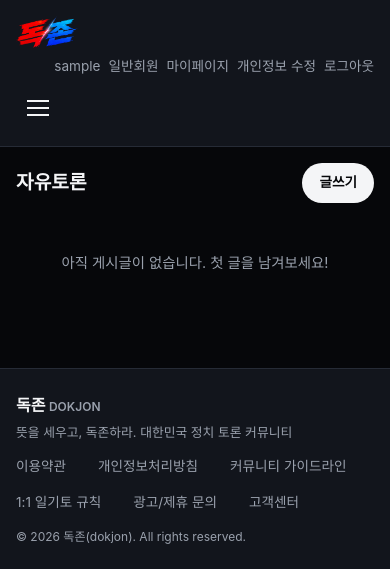
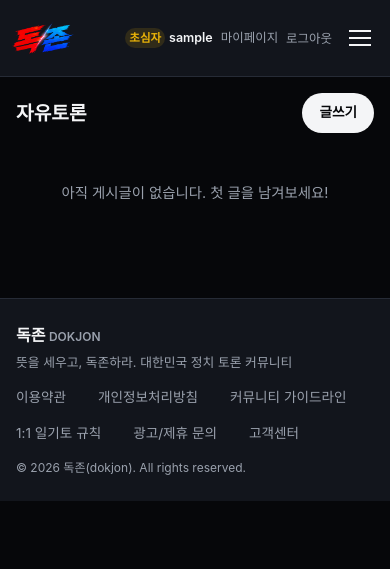
Before and after one commit to leeandkandh/dokjon, a Django app: page /board/free/ in a window 390 px wide. Shown: the top 569 px of the page. Run offline with Django 5.2, Linux system fonts and the light colour scheme; the visitor is signed in with stand-in values (Sample User, id 1); data comes from the database, SQL or seed files in the repository; data that the repository does not hold is empty.

Commit message:
상단 회원영역, 마이페이지, 등깁 10단계

```diff
--- a/accounts/models.py
+++ b/accounts/models.py
@@ -21,18 +21,20 @@ GENDER_CHOICES = [
 
 # 9단계(요구사항 19장 "회원등급 산정기준") 포인트 등급표.
 # (필요 포인트, 등급명) 튜플을 포인트가 낮은 순서로 나열합니다.
-# 정치 배틀 아레나 컨셉에 맞춰 "예비당원"에서 "대통령"까지 9단계로 구성했습니다.
+# 2026-09-24 변경: 무협 컨셉 10단계 "초심자"~"독존"으로 교체 (기존 예비당원~대통령 9단계 대체).
+# 등급명은 DB에 저장하지 않고 포인트로 그때그때 계산하므로 마이그레이션이 필요 없습니다.
 # 포인트를 얼마나 줄지는 boards/duels 앱의 POINTS_* 상수를 참고하세요.
 RANK_TIERS = [
-    (0, '예비당원'),
-    (30, '청년당원'),
-    (80, '지역위원장'),
-    (150, '초선의원'),
-    (300, '재선의원'),
-    (500, '원내대표'),
-    (800, '당대표'),
-    (1200, '국무총리'),
-    (2000, '대통령'),
+    (0, '초심자'),
+    (30, '수련자'),
+    (80, '무인'),
+    (150, '협객'),
+    (300, '검객'),
+    (500, '강호인'),
+    (800, '고수'),
+    (1200, '절대고수'),
+    (2000, '전설'),
+    (3000, '독존'),
 ]
 
 
@@ -92,7 +94,7 @@ class User(AbstractUser):
 
     @property
     def rank_name(self):
-        """현재 포인트에 해당하는 9단계 등급명 (예: '초선의원')."""
+        """현재 포인트에 해당하는 10단계 등급명 (예: '협객')."""
         name = RANK_TIERS[0][1]
         for threshold, tier_name in RANK_TIERS:
             if self.points >= threshold:
@@ -100,6 +102,14 @@ class User(AbstractUser):
             else:
                 break
         return name
+
+    @property
+    def next_rank(self):
+        """다음 등급 (등급명, 필요 포인트, 남은 포인트). 이미 최고 등급이면 None."""
+        for threshold, tier_name in RANK_TIERS:
+            if self.points < threshold:
+                return tier_name, threshold, threshold - self.points
+        return None
 
     @property
     def duel_record(self):
--- a/accounts/urls.py
+++ b/accounts/urls.py
@@ -9,4 +9,6 @@ urlpatterns = [
     path('check-username/', views.check_username, name='check_username'),
     path('check-nickname/', views.check_nickname, name='check_nickname'),
     path('check-email/', views.check_email, name='check_email'),
+    path('mypage/', views.mypage, name='mypage'),
+    path('mypage/password/', views.MyPasswordChangeView.as_view(), name='password_change'),
 ]
--- a/boards/views.py
+++ b/boards/views.py
@@ -8,7 +8,7 @@ from django.shortcuts import get_object_or_404, redirect, render
 from django.utils.html import strip_tags
 from django.views.decorators.http import require_POST
 
-from accounts.models import User
+from accounts.models import PARTY_CHOICES, User
 from menus.models import Menu
 
 from .forms import CommentForm, PostForm
@@ -50,6 +50,26 @@ def _save_post_images(post, files):
     return skipped
 
 
+# 2026-09-24 요청: 진영 전용 게시판.
+# 게시판 slug가 진영 값(conservative/democrat)과 같으면, 그 진영으로 가입한 회원만
+# 글쓰기/댓글쓰기를 할 수 있습니다. (읽기와 추천은 누구나 가능, 관리자는 예외로 허용)
+PARTY_BOARD_SLUGS = {value for value, _label in PARTY_CHOICES}
+PARTY_LABELS = dict(PARTY_CHOICES)
+
+
+def can_write_in_board(user, board):
+    """user가 board에 글/댓글을 쓸 수 있는지 여부."""
+    if not user.is_authenticated:
+        return False
+    if board.slug not in PARTY_BOARD_SLUGS or user.is_staff:
+        return True
+    return user.party == board.slug
+
+
+def party_only_message(board):
+    return f'{board.name}에는 회원가입 때 [{PARTY_LABELS[board.slug]}] 진영을 선택한 회원만 글과 댓글을 쓸 수 있습니다.'
+
+
 def _get_board_or_404(slug):
     """slug에 해당하는, 실제로 게시판 역할을 하는(=하위 메뉴가 없는) Menu를 가져옵니다.
 
@@ -80,6 +100,7 @@ def post_list(request, slug):
     context = {
         'board': board,
         'page_obj': page_obj,
+        'can_write': can_write_in_board(request.user, board),
         'page_title': f'{board.name} 게시판 - 독존',
         'meta_description': f'독존 {board.name} 게시판의 최신 글 목록입니다.',
     }
@@ -114,6 +135,8 @@ def post_detail(request, slug, pk):
         'comment_form': CommentForm(),
         'like_count': like_count,
         'user_has_liked': user_has_liked,
+        'can_write': can_write_in_board(request.user, board),
+        'party_only_message': party_only_message(board) if board.slug in PARTY_BOARD_SLUGS else '',
         'page_title': f'{post.title} - {board.name} - 독존',
         # content는 이제 HTML이라, meta description용으로는 태그를 뗀 순수 텍스트만 사용
         'meta_description': strip_tags(post.content)[:100],
@@ -132,6 +155,8 @@ def upload_image(request, slug):
     본문 안에 <img> 태그로 바로 삽입합니다.
     """
     board = _get_board_or_404(slug)
+    if not can_write_in_board(request.user, board):
+        return JsonResponse({'error': party_only_message(board)}, status=403)
     f = request.FILES.get('image')
 
     if not f:
@@ -148,6 +173,9 @@ def upload_image(request, slug):
 @login_required
 def post_create(request, slug):
     board = _get_board_or_404(slug)
+    if not can_write_in_board(request.user, board):
+        messages.error(request, party_only_message(board))
+        return redirect('boards:post_list', slug=board.slug)
 
     if request.method == 'POST':
         form = PostForm(request.POST)
@@ -244,6 +272,10 @@ def comment_add(request, slug, pk):
     board = _get_board_or_404(slug)
     post = get_object_or_404(Post, pk=pk, board=board)
 
+    if not can_write_in_board(request.user, board):
+        messages.error(request, party_only_message(board))
+        return redirect('boards:post_detail', slug=board.slug, pk=post.pk)
+
     form = CommentForm(request.POST)
     if form.is_valid():
         Comment.objects.create(post=post, author=request.user, content=form.cleaned_data['content'])
--- a/static/css/base.css
+++ b/static/css/base.css
@@ -120,16 +120,52 @@ a { color: inherit; }
     gap: var(--space-2);
 }
 
-.top-nickname,
-.top-grade {
+/* 2026-09-24: 로그인 후 [등급] 닉네임 | 마이페이지 | 로그아웃 */
+.top-user {
+    display: inline-flex;
+    align-items: center;
+    gap: var(--space-1);
+    min-width: 0;
+}
+.top-nickname {
     font-size: 0.85rem;
-    color: var(--color-text-muted);
+    font-weight: 600;
+    color: var(--color-text);
+    max-width: 9em;
+    overflow: hidden;
+    text-overflow: ellipsis;
+    white-space: nowrap;
+}
+.top-sep {
+    font-size: 0.75rem;
+    color: var(--color-border);
 }
 
 .top-link {
     font-size: 0.85rem;
     color: var(--color-text-muted);
     text-decoration: none;
+    white-space: nowrap;
+}
+.top-link:hover,
+.top-link:focus { color: var(--color-text); }
+.top-logout-form { margin: 0; display: inline; }
+.top-link-button {
+    background: none;
+    border: none;
+    padding: 0;
+    font: inherit;
+    font-size: 0.85rem;
+    cursor: pointer;
+}
+/* 아주 좁은 폰 화면에서는 구분선을 숨겨 공간 확보 */
+@media (max-width: 400px) {
+    .top-inner { gap: 6px; padding-left: 12px; padding-right: 8px; }
+    .top-actions { gap: 8px; }
+    .top-sep { display: none; }
+    .top-nickname { max-width: 5em; }
+    .top-nickname, .top-link, .top-link-button { font-size: 0.78rem; }
+    .gnb-toggle { width: 40px; }
 }
 
 .btn {
--- a/templates/boards/post_detail.html
+++ b/templates/boards/post_detail.html
@@ -56,12 +56,14 @@
     <section class="post-comments" aria-labelledby="comments-heading">
         <h2 id="comments-heading" class="post-comments-heading">댓글 {{ comment_count }}</h2>
 
-        {% if request.user.is_authenticated %}
+        {% if can_write %}
         <form action="{% url 'boards:comment_add' board.slug post.pk %}" method="post" class="comment-form">
             {% csrf_token %}
             {{ comment_form.content }}
             <button type="submit" class="btn btn-primary">댓글 등록</button>
         </form>
+        {% elif request.user.is_authenticated %}
+        <p class="comment-login-notice">{{ party_only_message }}</p>
         {% else %}
         <p class="comment-login-notice"><a href="{% url 'login' %}">로그인</a> 후 댓글을 남길 수 있습니다.</p>
         {% endif %}
--- a/templates/boards/post_list.html
+++ b/templates/boards/post_list.html
@@ -6,7 +6,7 @@
 {% block content %}
 <div class="board-header">
     <h1 class="board-title">{{ board.name }}</h1>
-    {% if request.user.is_authenticated %}
+    {% if can_write %}
     <a href="{% url 'boards:post_create' board.slug %}" class="btn btn-primary">글쓰기</a>
     {% endif %}
 </div>
--- a/templates/partials/top.html
+++ b/templates/partials/top.html
@@ -12,11 +12,19 @@ TOP 영역: 로고(이미지) + 태그라인 + 회원 상태별 버튼
 
     <div class="top-actions">
         {% if request.user.is_authenticated %}
-            <span class="top-nickname">{{ request.user.username }}</span>
-            <span class="top-grade">일반회원</span>
-            <a href="#" class="top-link">마이페이지</a>
-            <a href="#" class="top-link">개인정보 수정</a>
-            <a href="#" class="top-link">로그아웃</a>
+            {# 2026-09-24: [등급] 닉네임 | 마이페이지 | 로그아웃 #}
+            <span class="top-user">
+                <span class="rank-chip">{{ request.user.rank_name }}</span>
+                <span class="top-nickname">{{ request.user.nickname|default:request.user.username }}</span>
+            </span>
+            <span class="top-sep" aria-hidden="true">|</span>
+            <a href="{% url 'accounts:mypage' %}" class="top-link">마이페이지</a>
+            <span class="top-sep" aria-hidden="true">|</span>
+            {# Django 5부터 로그아웃은 POST로만 가능해서 링크 대신 작은 폼 버튼을 씁니다 #}
+            <form action="{% url 'logout' %}" method="post" class="top-logout-form">
+                {% csrf_token %}
+                <button type="submit" class="top-link top-link-button">로그아웃</button>
+            </form>
         {% else %}
             <a href="{% url 'login' %}" class="btn btn-ghost">로그인</a>
             <a href="{% url 'accounts:signup' %}" class="btn btn-primary">회원가입</a>
```
Also changed, not shown: other parts of static/css/base.css (+68 -0 lines), accounts/forms.py (+34 -0 lines), accounts/views.py (+38 -1 lines), templates/accounts/mypage.html (added, +82 -0 lines), templates/accounts/password_change.html (added, +33 -0 lines).
